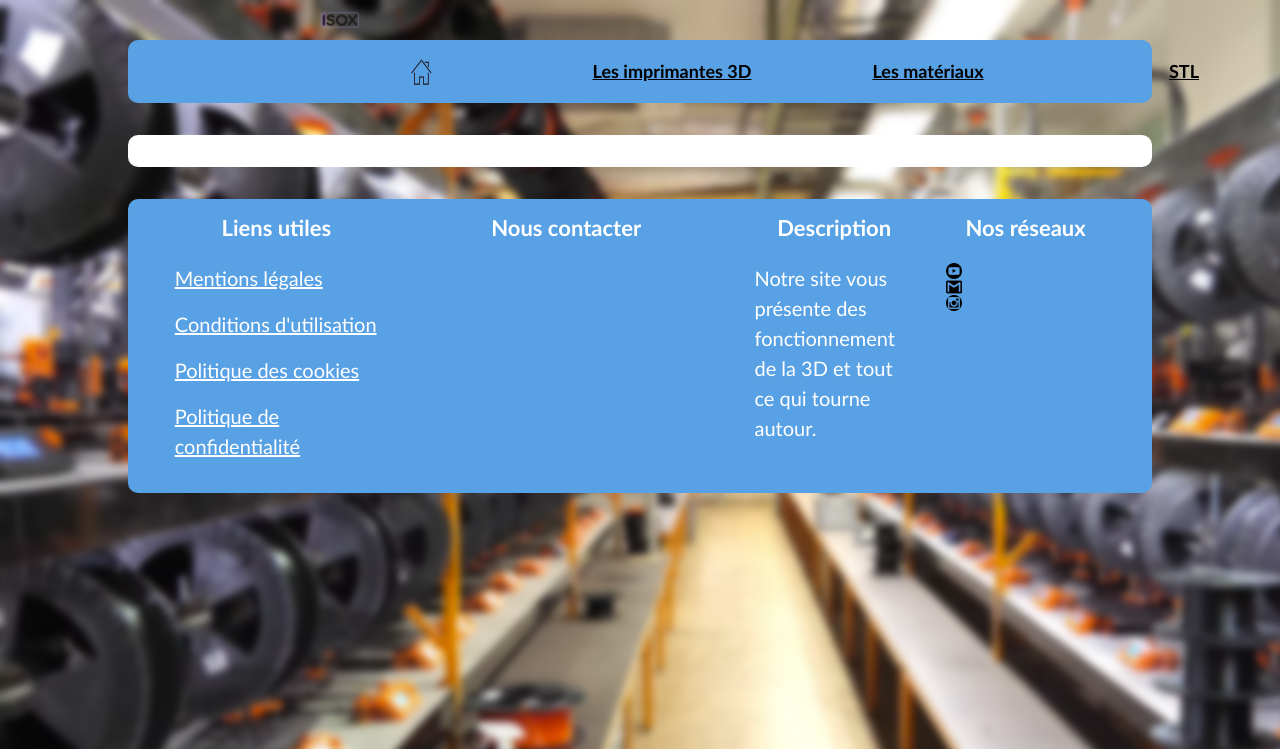
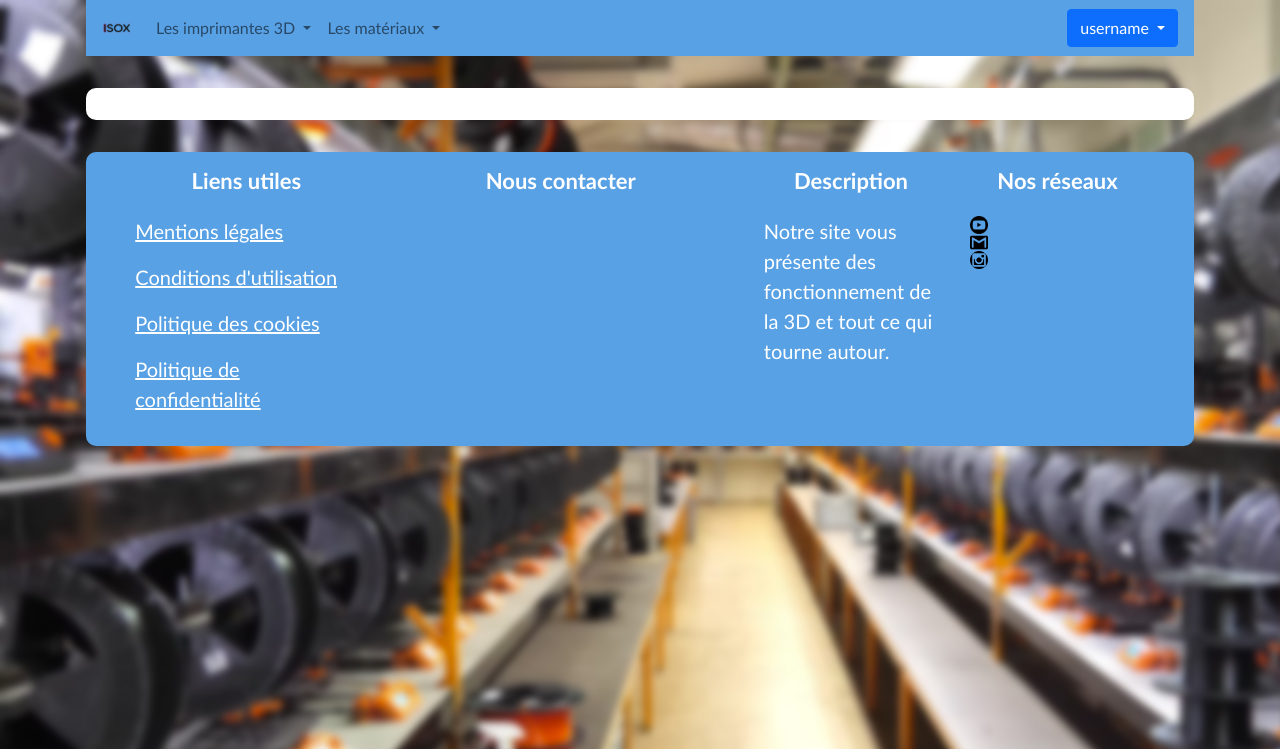
Before and after one commit to theomeunier/impr, a PHP site: page /template.php in a window 1280 px wide; the page is wider, and only the part inside the window is pictured. Shown: the top 749 px of that part. Run offline with PHP 8.4, Linux system fonts and the light colour scheme; the visitor is signed in with stand-in values (Sample User, id 1); data that the repository does not hold is empty; style sheets or scripts are compiled from the project's sources.

Commit message:
ajout framework

```diff
--- a/template.php
+++ b/template.php
@@ -20,14 +20,78 @@ if (isset($_SESSION['flash'])) : ?>
     <title>L'imprimeur</title>
     <meta name="dsicription"
           content="l'impression 3D et son fonctionnement, tout connaitre sur le sujets et appronfondir ces connaissances ">
-    <link rel="stylesheet" href="https://stackpath.bootstrapcdn.com/bootstrap/5.0.0-alpha1/css/bootstrap.min.css" integrity="sha384-r4NyP46KrjDleawBgD5tp8Y7UzmLA05oM1iAEQ17CSuDqnUK2+k9luXQOfXJCJ4I" crossorigin="anonymous">
+    <link rel="stylesheet" href="https://stackpath.bootstrapcdn.com/bootstrap/5.0.0-alpha1/css/bootstrap.min.css"
+          integrity="sha384-r4NyP46KrjDleawBgD5tp8Y7UzmLA05oM1iAEQ17CSuDqnUK2+k9luXQOfXJCJ4I" crossorigin="anonymous">
     <link rel="stylesheet" type="text/css" href="/css/style.min.css"/>
     <link rel="stylesheet" type="text/css" href="/css/impri.min.css"/>
     <link rel="icon" href="image/png/logo_isox3.png"/>
 </head>
 <body>
-<div id="wrapper">
-    <header>
+<div class="container">
+    <nav class="navbar navbar-expand-lg navbar-light sticky-top" style="background-color: #58a1e5;">
+        <div class="container-fluid">
+            <a class="navbar-brand" href="#">
+                <img src="/image/Logo_isox1.png" width="30" height="30" class="d-inline-block align-top" alt=""
+                     loading="lazy">
+            </a>
+            <button class="navbar-toggler" type="button" data-toggle="collapse" data-target="#navbarSupportedContent"
+                    aria-controls="navbarSupportedContent" aria-expanded="false" aria-label="Toggle navigation">
+                <span class="navbar-toggler-icon"></span>
+            </button>
+            <div class="collapse navbar-collapse" id="navbarSupportedContent">
+                <ul class="navbar-nav mr-auto mb-2 mb-lg-0">
+                    <li class="nav-item dropdown">
+                        <a class="nav-link dropdown-toggle" href="#" id="navbarDropdownImprimante" role="button"
+                           data-toggle="dropdown" aria-expanded="false">
+                            Les imprimantes 3D
+                        </a>
+                        <ul class="dropdown-menu" aria-labelledby="navbarDropdownImprimante">
+                            <li><a class="dropdown-item" href="/imprimante/index.php">Les imprimantes</a></li>
+                            <li>
+                                <hr class="dropdown-divider">
+                            </li>
+                            <li><a class="dropdown-item" href="/imprimante/fdm.php">fdm</a></li>
+                            <li><a class="dropdown-item" href="/imprimante/sla.php">sla</a></li>
+                            <li><a class="dropdown-item" href="/imprimante/polyjet.php">polyjet</a></li>
+                        </ul>
+                    </li>
+                    <li class="nav-item dropdown">
+                        <a class="nav-link dropdown-toggle" href="#" id="navbarDropdownMateriaux" role="button"
+                           data-toggle="dropdown" aria-expanded="false">
+                            Les matériaux
+                        </a>
+                        <ul class="dropdown-menu" aria-labelledby="navbarDropdownMateriaux">
+                            <li><a class="dropdown-item" href="/materiaux/index.php">Matériaux</a></li>
+                            <li>
+                                <hr class="dropdown-divider">
+                            </li>
+                            <li><a class="dropdown-item" href="/materiaux/pla.php">pla</a></li>
+                            <li><a class="dropdown-item" href="/materiaux/abs.php">abs</a></li>
+                            <li><a class="dropdown-item" href="/materiaux/hips.php">hips</a></li>
+                            <li><a class="dropdown-item" href="/materiaux/resines.php">résines</a></li>
+                        </ul>
+                    </li>
+                </ul>
+                <div class="d-flex">
+                    <?php if($_SESSION['auth']): ?>
+                        <div class="btn-group" role="group">
+                            <button id="btnGroupDrop1" type="button" class="btn btn-primary dropdown-toggle" data-toggle="dropdown" aria-expanded="false">
+                                username
+                            </button>
+                            <ul class="dropdown-menu" aria-labelledby="btnGroupDrop1">
+                                <li><a class="dropdown-item" href="forum/account.php">Mon compte</a></li>
+                                <li><a class="dropdown-item" href="forum/logout.php">Se déconnecter</a></li>
+                            </ul>
+                        </div>
+                    <?php else: ?>
+                        <a href="forum/login.php" type="button" class="btn btn-primary">Se connecter</a>
+                    <?php endif; ?>
+                </div>
+            </div>
+        </div>
+    </nav>
+
+    <!-- <header>
         <div>
             <img class="image-header" src="/image/Logo_isox1.png" alt="logo site">
         </div>
@@ -58,7 +122,7 @@ if (isset($_SESSION['flash'])) : ?>
                 <li><a href="/maintenance.php">forum</a></li>
             </ul>
         </nav>
-    </header>
+    </header> -->
     <section class="content_wrapper">
         <?php echo $content; ?>
     </section>
@@ -85,7 +149,11 @@ if (isset($_SESSION['flash'])) : ?>
         </div>
     </footer>
 </div>
-<script src="https://cdn.jsdelivr.net/npm/popper.js@1.16.0/dist/umd/popper.min.js" integrity="sha384-Q6E9RHvbIyZFJoft+2mJbHaEWldlvI9IOYy5n3zV9zzTtmI3UksdQRVvoxMfooAo" crossorigin="anonymous"></script>
-<script src="https://stackpath.bootstrapcdn.com/bootstrap/5.0.0-alpha1/js/bootstrap.min.js" integrity="sha384-oesi62hOLfzrys4LxRF63OJCXdXDipiYWBnvTl9Y9/TRlw5xlKIEHpNyvvDShgf/" crossorigin="anonymous"></script>
+<script src="https://cdn.jsdelivr.net/npm/popper.js@1.16.0/dist/umd/popper.min.js"
+        integrity="sha384-Q6E9RHvbIyZFJoft+2mJbHaEWldlvI9IOYy5n3zV9zzTtmI3UksdQRVvoxMfooAo"
+        crossorigin="anonymous"></script>
+<script src="https://stackpath.bootstrapcdn.com/bootstrap/5.0.0-alpha1/js/bootstrap.min.js"
+        integrity="sha384-oesi62hOLfzrys4LxRF63OJCXdXDipiYWBnvTl9Y9/TRlw5xlKIEHpNyvvDShgf/"
+        crossorigin="anonymous"></script>
 </body>
 </html>
```
